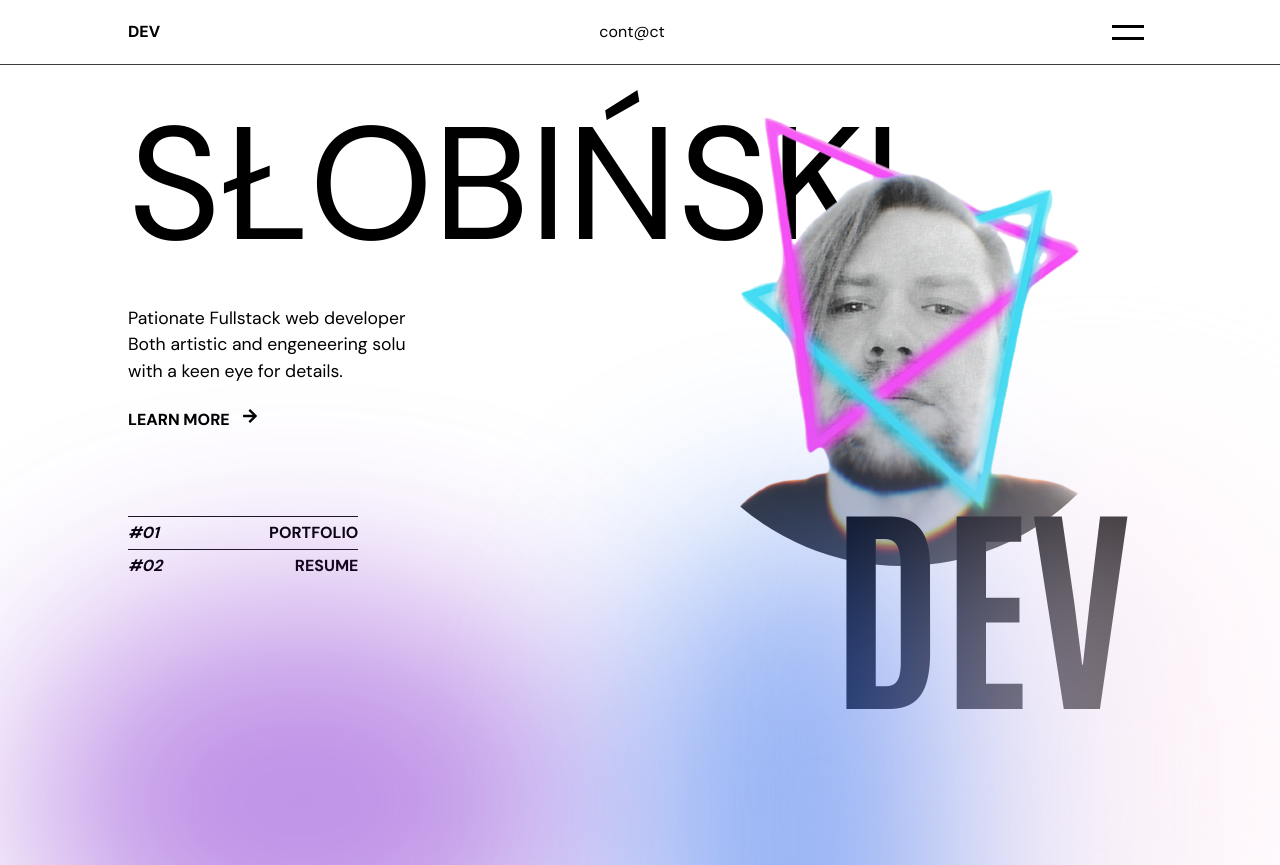
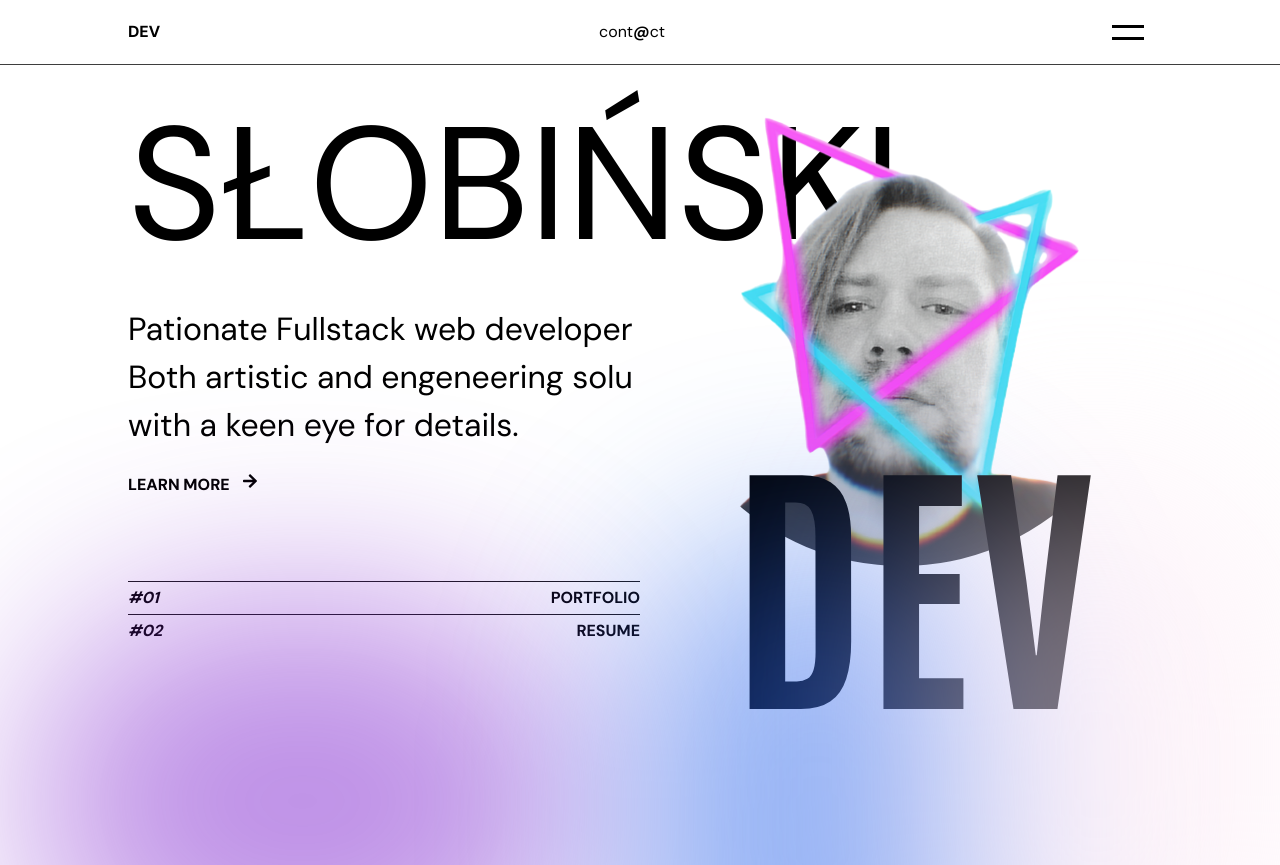
Before and after one commit to Capoverde/my-site-portfolio, a Next.js app: page / in a window 1280 px wide. Built offline with nearby package versions, Linux system fonts and the light colour scheme.

Commit message:
size changes in Hero section -  Desktop

```diff
--- a/app/components/Header/Header.jsx
+++ b/app/components/Header/Header.jsx
@@ -17,7 +17,9 @@ export const Header = () => {
         <div className="logo-box font-extrabold">DEV</div>
       </Link>
       <Link href="/" className="block">
-        <span className="contact inline-block">cont@ct</span>
+        <span className="contact inline-block">
+          cont<strong>@</strong>ct
+        </span>
       </Link>
       <Hamburger toggled={isOpen} toggle={setOpen} />
     </header>
--- a/app/page.js
+++ b/app/page.js
@@ -66,7 +66,7 @@ export default function Home() {
             </h1>
             <p
               className={`${styles.HomePage__describe}
-                            text-[1.1rem]
+                            text-[2rem]
             `}
             >
               Pationate Fullstack web developer
@@ -84,7 +84,7 @@ export default function Home() {
             >
               learn more <FaArrowRight className="inline-block ml-3" />
             </div>
-            <div className="about-box w-[45%]">
+            <div className="about-box w-full">
               <div
                 className={`${styles.portfolioLink}
                                flex justify-between items-center
@@ -122,8 +122,8 @@ export default function Home() {
             <h2
               className={`${styles.header2} absolute uppercase
                          font-extrabold
-                         right-[4%] bottom-[-35%]
-                         text-[14rem]
+                         right-[11%] bottom-[-22%]
+                         text-[17rem]
             `}
             >
               dev
```
